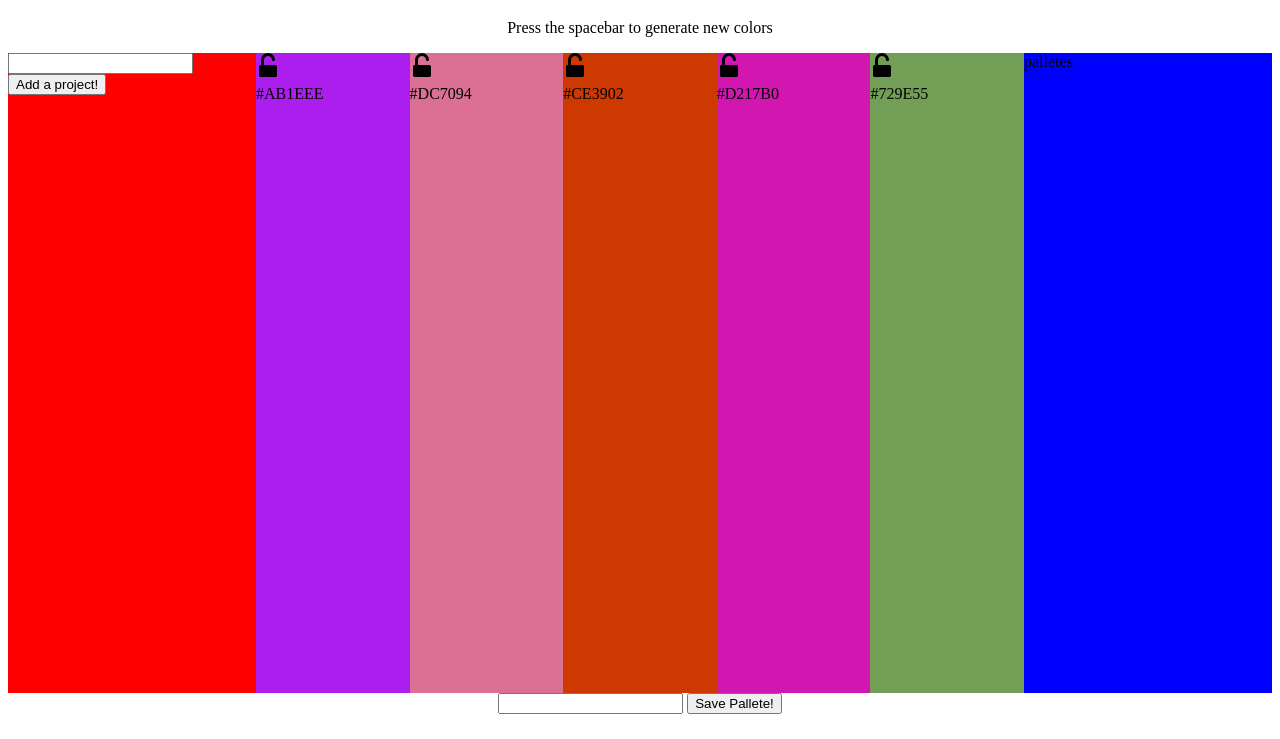
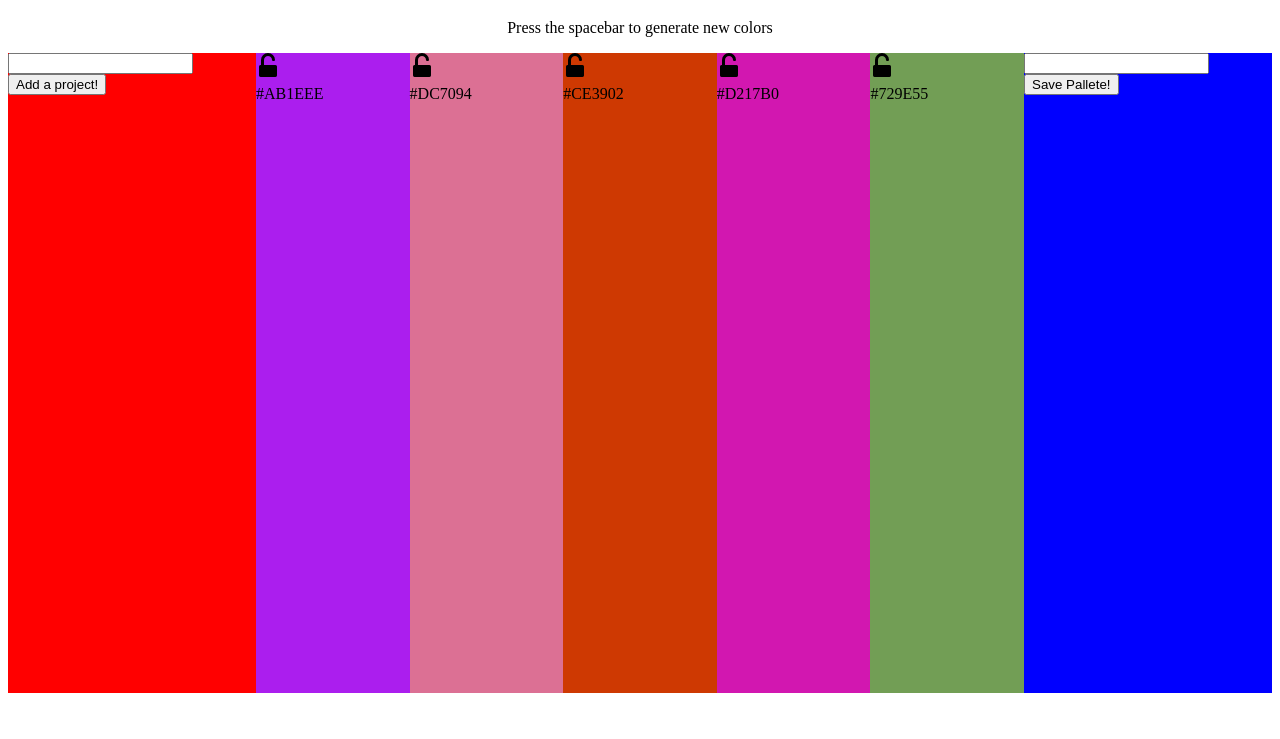
Before and after one commit to brandonfiebiger/pallete-picker, a website: page public/index.html in a window 1280 px wide. Shown: the part 61-800 px from the top of the page. Drawn offline with nearby package versions, Linux system fonts and the light colour scheme; no server answers.

Commit message:
Get rid of footer and refactor pallete inputs to form

```diff
--- a/public/index.html
+++ b/public/index.html
@@ -28,12 +28,13 @@
       <article class="color3"></article>
       <article class="color4"></article>
     </section>
-    <section class="palletes">palletes</section>
+    <section class="palletes">
+      <form>
+        <input class="pallete-name-input" type="text" placeholer="Pallete Name"/>
+        <button class="pallete-button">Save Pallete!</button>
+      </form>
+    </section>
   </main>
-  <footer>
-    <input type="text" placeholer="Pallete Name"/>
-    <button>Save Pallete!</button>
-  </footer>
 </body>
 <script src="js/script.js"></script>
 </html>
```
